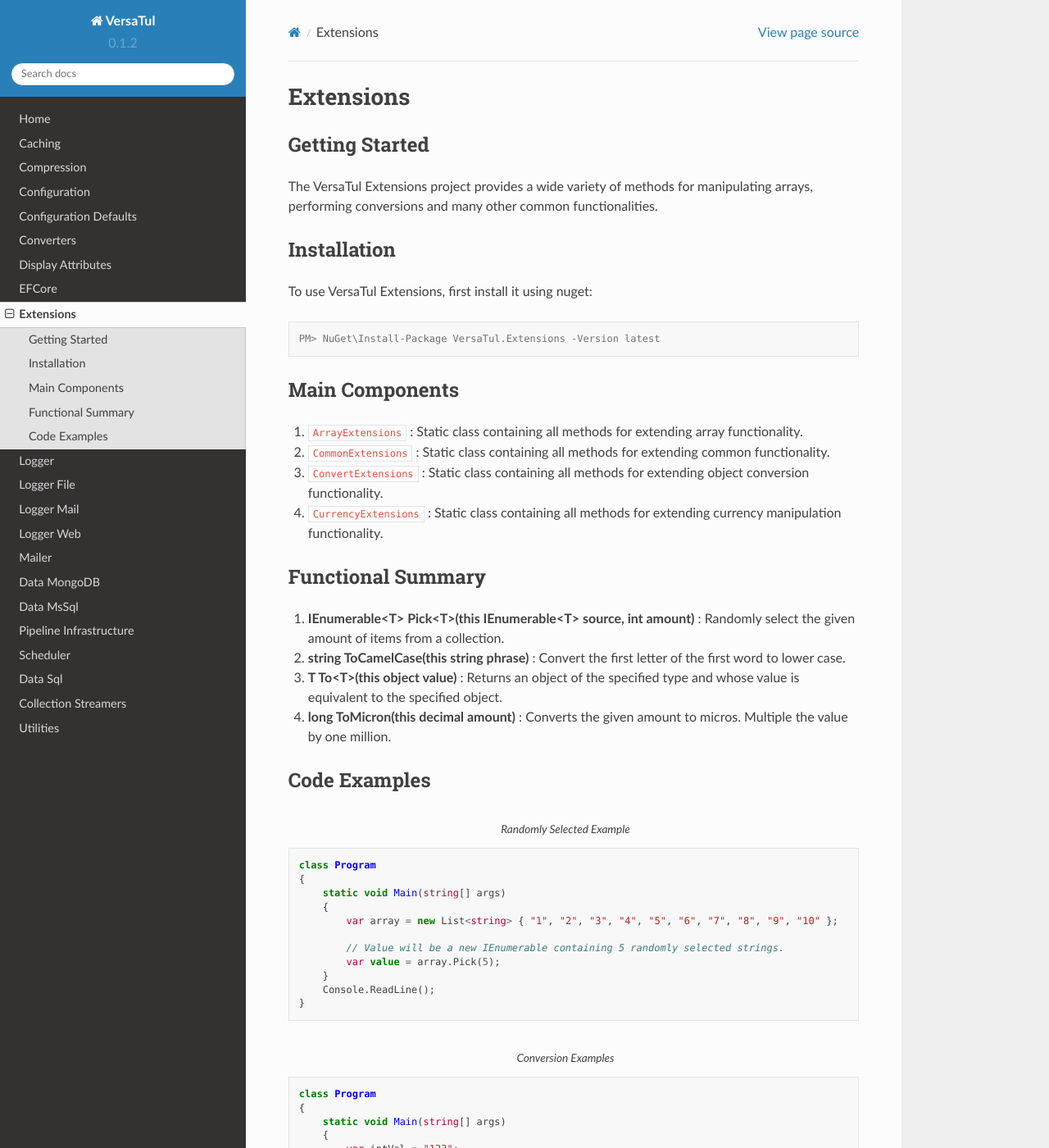
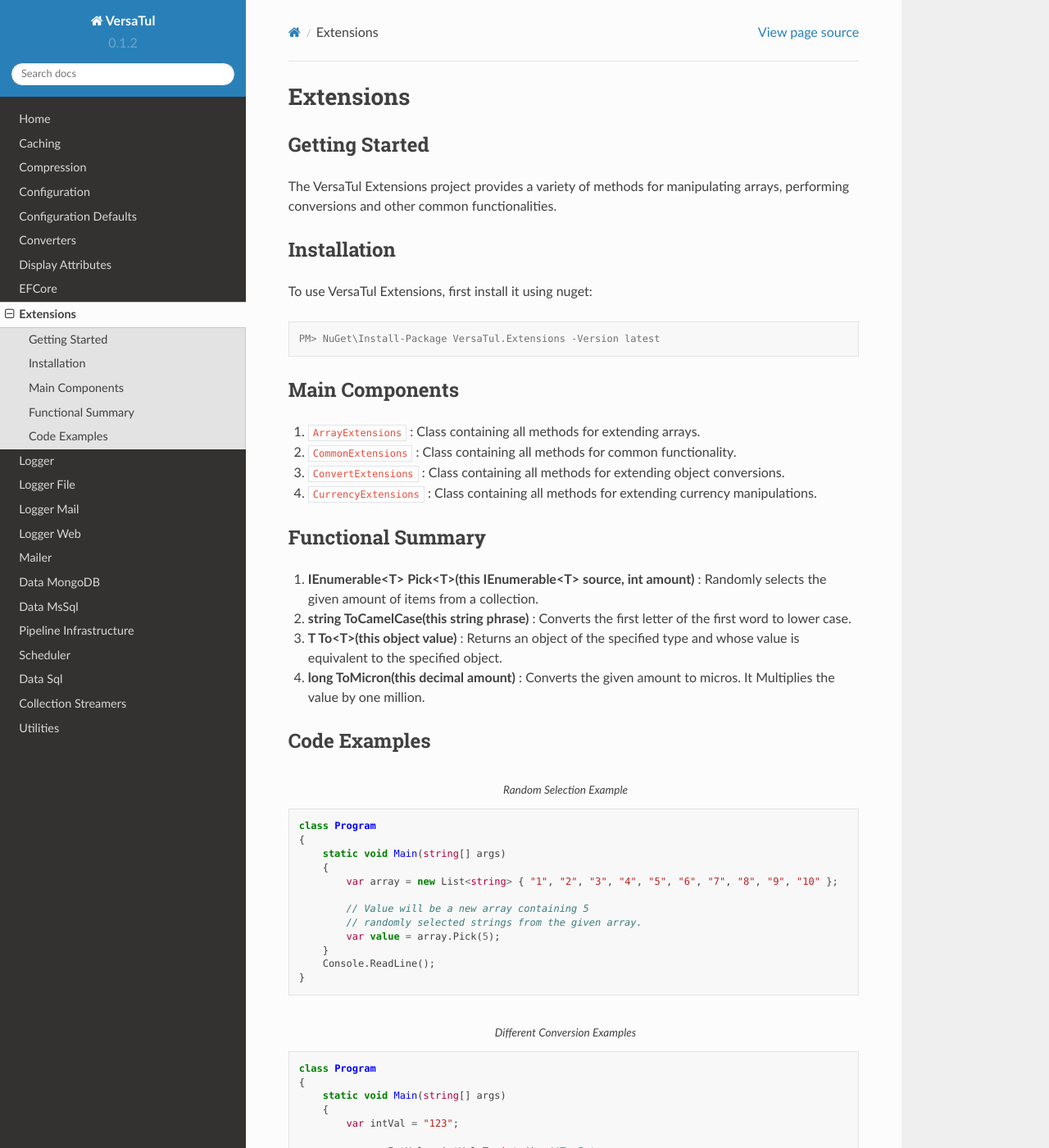
Before and after one commit to BjornWilliams/DocsVersaTul, a Sphinx documentation site: the page built from docs/source/extensions.rst, in a window 1280 px wide and 1400 px high. Shown: the whole window at 82% size. Built offline with Sphinx 7.4.7 and the Read the Docs theme 2.0.0, drawn with Linux system fonts in a browser that asks for light colours; some of the changed text lies outside the part shown.

Commit message:
Update extensions.rst
comment clean up.

```diff
--- a/docs/source/extensions.rst
+++ b/docs/source/extensions.rst
@@ -3,7 +3,7 @@
 
 Getting Started
 ----------------
-The VersaTul Extensions project provides a wide variety of methods for manipulating arrays, performing conversions and many other common functionalities.
+The VersaTul Extensions project provides a variety of methods for manipulating arrays, performing conversions and other common functionalities.
 
 Installation
 ------------
@@ -17,22 +17,22 @@
 
 Main Components
 ----------------
-1. ``ArrayExtensions`` : Static class containing all methods for extending array functionality.
-2. ``CommonExtensions`` : Static class containing all methods for extending common functionality.
-3. ``ConvertExtensions`` : Static class containing all methods for extending object conversion functionality.
-4. ``CurrencyExtensions`` : Static class containing all methods for extending currency manipulation functionality.
+1. ``ArrayExtensions`` : Class containing all methods for extending arrays.
+2. ``CommonExtensions`` : Class containing all methods for common functionality.
+3. ``ConvertExtensions`` : Class containing all methods for extending object conversions.
+4. ``CurrencyExtensions`` : Class containing all methods for extending currency manipulations.
 
 Functional Summary
 ------------------
-1. **IEnumerable<T> Pick<T>(this IEnumerable<T> source, int amount)** : Randomly select the given amount of items from a collection.
-2. **string ToCamelCase(this string phrase)** : Convert the first letter of the first word to lower case.
+1. **IEnumerable<T> Pick<T>(this IEnumerable<T> source, int amount)** : Randomly selects the given amount of items from a collection.
+2. **string ToCamelCase(this string phrase)** : Converts the first letter of the first word to lower case.
 3. **T To<T>(this object value)** : Returns an object of the specified type and whose value is equivalent to the specified object.
-4. **long ToMicron(this decimal amount)** : Converts the given amount to micros. Multiple the value by one million.
+4. **long ToMicron(this decimal amount)** : Converts the given amount to micros. It Multiplies the value by one million.
 
 Code Examples
 -------------
 .. code-block:: c#
-    :caption: Randomly Selected Example
+    :caption: Random Selection Example
 
     class Program
     {
@@ -40,14 +40,15 @@
         {
             var array = new List<string> { "1", "2", "3", "4", "5", "6", "7", "8", "9", "10" };
 
-            // Value will be a new IEnumerable containing 5 randomly selected strings.
+            // Value will be a new array containing 5
+            // randomly selected strings from the given array.
             var value = array.Pick(5);
         }
         Console.ReadLine();
     }
 
 .. code-block:: c#
-    :caption: Conversion Examples
+    :caption: Different Conversion Examples
 
     class Program
     {
@@ -55,17 +56,17 @@
         {
             var intVal = "123";
 
-            var newIntVal = intVal.To<int>();
+            var newIntVal = intVal.To<int>(); //To Int
 
             var decimalVal = "123.22";
 
-            var newDecimalVal = decimalVal.To<decimal>();
+            var newDecimalVal = decimalVal.To<decimal>(); //To decimal
 
             // Array Type conversion
             var list = new List<string> { "1", "2", "3", "4" };
 
             // convert from string to int
-            var newList = list.To<string, int>().ToList();
+            var newList = list.To<string, int>().ToList(); //To array of int
         }
         Console.ReadLine();
     }
```
